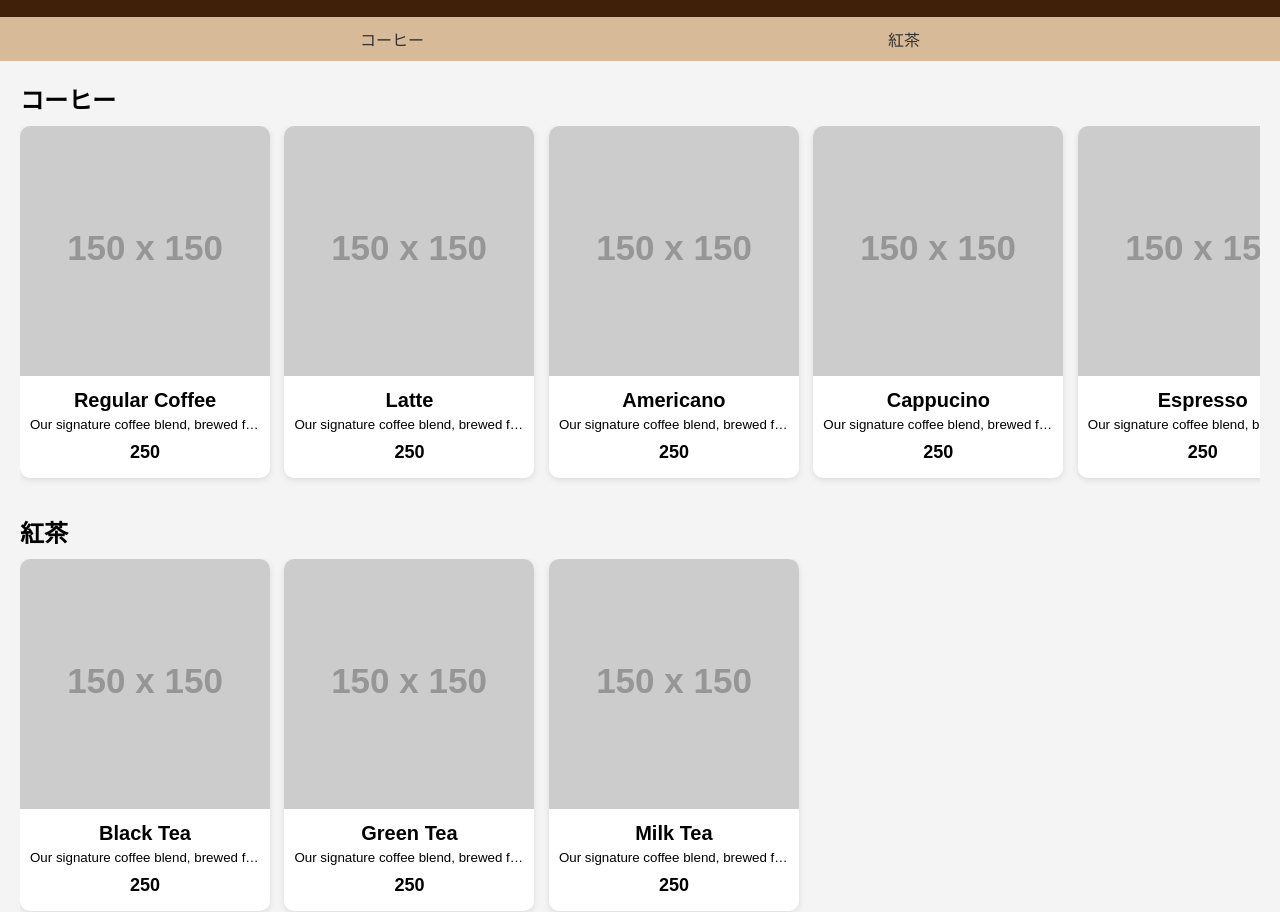
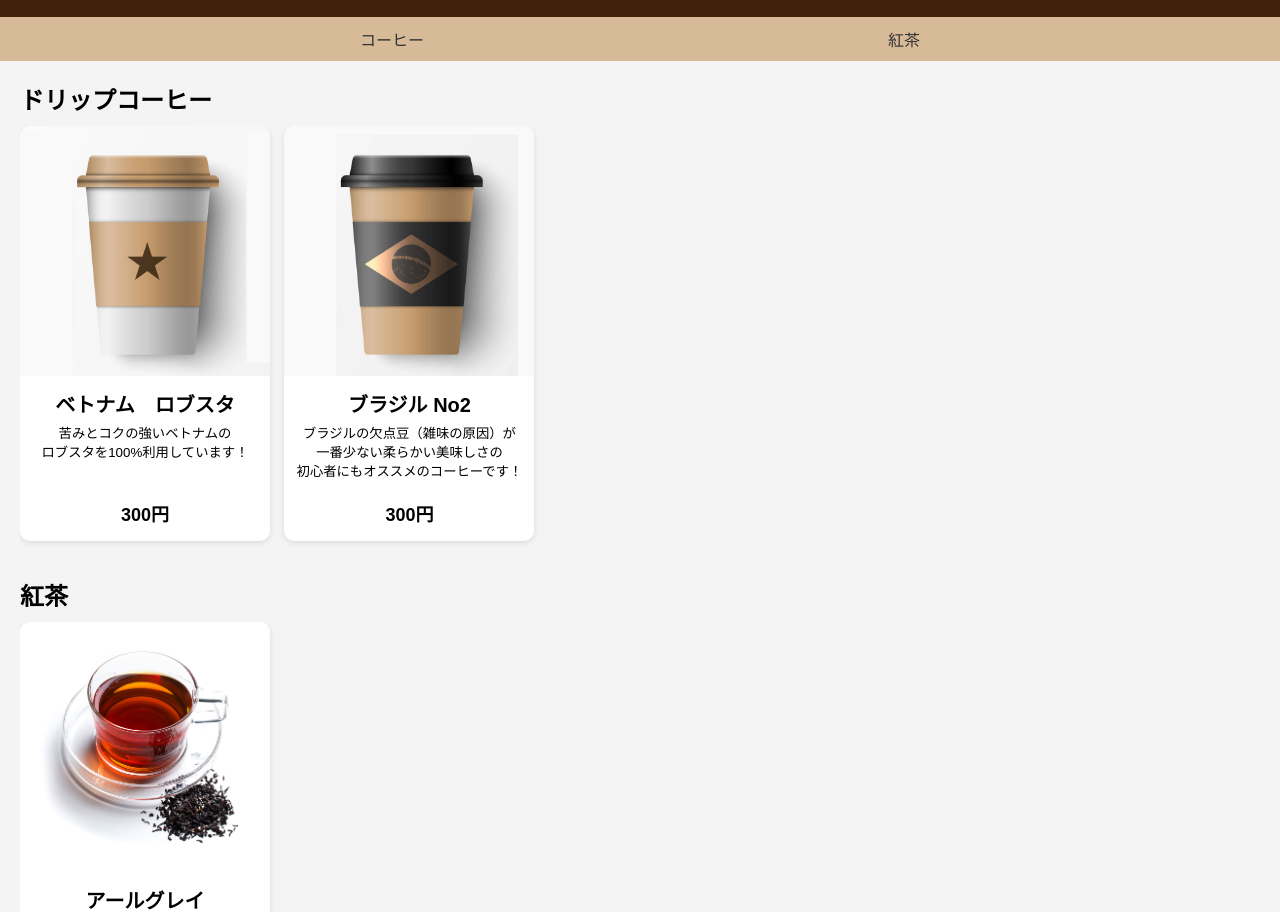
Before and after one commit to alanoconner/stars-cafe, a website: page pages/index.html in a window 1280 px wide. Shown: the part 60-972 px from the top of the page. Drawn offline with Linux system fonts and the light colour scheme; placeholder pictures from the web are drawn by us; files whose address does not match are found by name.

Commit message:
ready for gakuensai

```diff
--- a/pages/index.html
+++ b/pages/index.html
@@ -40,17 +40,17 @@
         </nav>
         <main>
             <section id="coffee-section">
-                <h2>コーヒー</h2>
+                <h2>ドリップコーヒー</h2>
                 <div class="scrollable">
                  <ul  id="coffee-corner">
                         <li>
                             <button class="product-button" id="product-button-1">
                                 <div class="item-id" item-id="01">
-                                    <img src="https://via.placeholder.com/150" alt="Coffee">
+                                    <img src="/components/vietnam.jpg" alt="Coffee">
                                     <div class="button-content">
-                                        <h3 class="pop-up-header">Regular Coffee</h3>
-                                        <p class="description">Our signature coffee blend, brewed fresh daily.</p>
-                                        <p class="price">250</p>
+                                        <h3 class="pop-up-header">ベトナム　ロブスタ</h3>
+                                        <p class="description">苦みとコクの強いベトナムの</br>ロブスタを100%利用しています！</p>
+                                        <p class="price">300円</p>
                                     </div>
                                 </div>
                             </button>
@@ -58,16 +58,16 @@
                         <li>
                             <button class="product-button" id="product-button-2">
                                 <div class="item-id" item-id="02">
-                                    <img src="https://via.placeholder.com/150" alt="Coffee">
+                                    <img src="/components/brazil.jpg" alt="Coffee">
                                     <div class="button-content">
-                                        <h3 class="pop-up-header">Latte</h3>
-                                        <p class="description">Our signature coffee blend, brewed fresh daily.</p>
-                                        <p class="price">250</p>
+                                        <h3 class="pop-up-header">ブラジル No2</h3>
+                                        <p class="description">ブラジルの欠点豆（雑味の原因）が</br>一番少ない柔らかい美味しさの</br>初心者にもオススメのコーヒーです！</p>
+                                        <p class="price">300円</p>
                                     </div>
                                 </div>
                             </button>
                         </li>
-                        <li>
+                       <!-- <li>
                             <button class="product-button" id="product-button-3">
                                 <div class="item-id" item-id="03">
                                     <img src="https://via.placeholder.com/150" alt="Coffee">
@@ -102,7 +102,7 @@
                                     </div>
                                 </div>
                             </button>
-                        </li>
+                        </li>-->
                     </ul>
                 </div>
             </section>
@@ -113,16 +113,16 @@
                         <li>
                             <button class="product-button" id="product-button-6">
                                 <div class="item-id" item-id="06">
-                                    <img src="https://via.placeholder.com/150" alt="Tea">
+                                    <img src="/components/earl_grey.jpg" alt="Tea">
                                     <div class="button-content">
-                                        <h3 class="pop-up-header">Black Tea</h3>
-                                        <p class="description">Our signature coffee blend, brewed fresh daily.</p>
-                                        <p class="price">250</p>
+                                        <h3 class="pop-up-header">アールグレイ</h3>
+                                        <p class="description">香り高い紅茶で、ベルガモットの</br>香りが特徴です。リラックスした</br>ひとときを楽しめます。</p>
+                                        <p class="price">300円</p>
                                     </div>
                                 </div>
                             </button>
                         </li>
-                        <li>
+                        <!--<li>
                             <button class="product-button" id="product-button-7">
                                 <div class="item-id" item-id="07">
                                     <img src="https://via.placeholder.com/150" alt="Tea">
@@ -145,7 +145,7 @@
                                     </div>
                                 </div>
                             </button>
-                        </li>
+                        </li>-->
                     </ul>
                 </div>
             </section>
@@ -159,11 +159,11 @@
     <div class="insert-cart-container" id="insert-cart-container">
         <div class="insert-cart-content" item-id=" " price=" ">
             <h2 id="set-pop-up-header"> </h2>
-            <img src="https://via.placeholder.com/150" alt="Coffee">
-            <p>This is the content of the popup window.</p>
+            <img src=" " alt="Coffee">
+            <p>現在コーヒーの選択肢が限られています。</br>**映像と実物がことなります。**</p>
             <div class="radio-form">
-                <input type="radio" name="select" id="option-1" value = "ice" checked>
-                <input type="radio" name="select" id="option-2" value = "hot">
+                <input type="radio" name="select" id="option-1" value = "ice" disabled>
+                <input type="radio" name="select" id="option-2" value = "hot" checked>
                   <label for="option-1" class="option option-1">
                     <div class="dot"></div>
                      <span>アイス</span>
@@ -174,15 +174,15 @@
                   </label>
             </div>
             <div class="radio-form">
-                <input type="radio" name="size" id="size-short" value = "short" checked>
-                <input type="radio" name="size" id="size-grand" value = "grand">
+                <input type="radio" name="size" id="size-short" value = "short" disabled>
+                <input type="radio" name="size" id="size-grand" value = "grand" checked>
                   <label for="size-short" class="option size-short">
                     <div class="dot"></div>
                      <span>ショート</span>
                      </label>
                   <label for="size-grand" class="option size-grand">
                     <div class="dot"></div>
-                     <span>グランデ</span>
+                     <span>トール</span>
                   </label>
             </div>
             <div class="quantity">
--- a/scripts/main.js
+++ b/scripts/main.js
@@ -52,9 +52,12 @@ for (let i = 0; i < productButtons.length; i++) {
 
     _price = productButtons[i].querySelector(".price").textContent;
 
+    _img = productButtons[i].querySelector("img").getAttribute("src")
+
     popupContainer.querySelector("#set-pop-up-header").innerHTML = coffeeName;
     popupContainer.querySelector(".insert-cart-content").setAttribute('item-id',_itemId);
     popupContainer.querySelector(".insert-cart-content").setAttribute('price', _price);
+    popupContainer.querySelector("img").setAttribute('src', _img);
 
     var script = document.createElement("script");
     script.src = "../scripts/addToCart.js";
--- a/styles/style.css
+++ b/styles/style.css
@@ -171,6 +171,7 @@ p {
 .description{
     font-size: 1em;
     width: 250px;
+    height: 5em;
     max-width: 100%;
     overflow: hidden;
     text-overflow: ellipsis;
@@ -214,7 +215,7 @@ footer {
     padding: 5px;
     max-width: 28em;
     min-width: 21em;
-    max-height: 38em;
+    max-height: 42em;
     min-height: 28em;
     position: absolute;
     top: 45%;
```
Also changed, not shown: scripts/cart.js (+14 -4 lines), components/brazil.jpg (added), components/earl_grey.jpg (added), components/vietnam.jpg (added).
